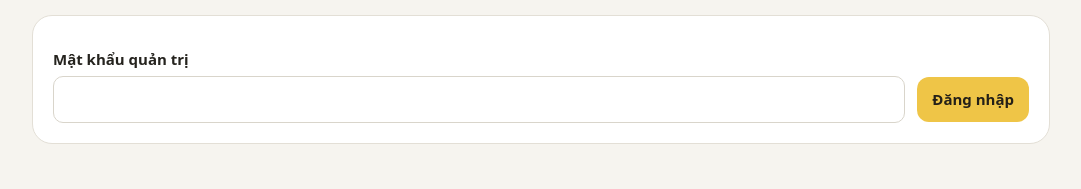
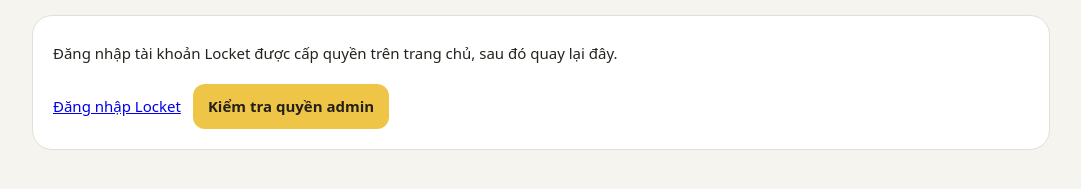
Before and after one commit to buivietduc07/locket_web, a website: page public/admin.html in a window 1280 px wide. Shown: the part 121-310 px from the top of the page, without its empty margins (99-1180 px from the left). Drawn offline with Linux system fonts and the light colour scheme.

Commit message:
Use existing Locket login session for admin interface

```diff
--- a/public/admin.html
+++ b/public/admin.html
@@ -11,14 +11,11 @@
 <main>
 <header><div><h1>Quản trị Photobooth</h1><p>Thêm, sửa và xóa khung ảnh của website.</p></div><a href="/">Về camera</a></header>
 <section id="loginPanel" class="panel">
-<form id="loginForm">
-<label for="password">Mật khẩu quản trị</label>
-<div class="login-row"><input id="password" type="password" autocomplete="current-password" required><button type="submit">Đăng nhập</button></div>
-</form>
+<p>Đăng nhập tài khoản Locket được cấp quyền trên trang chủ, sau đó quay lại đây.</p><div class="actions"><a href="/">Đăng nhập Locket</a><button id="checkAccess" type="button">Kiểm tra quyền admin</button></div>
 </section>
 <p id="status" role="status" aria-live="polite"></p>
 <div id="workspace" hidden>
-<div class="toolbar"><h2>Khung ảnh đã tải lên</h2><button type="button" id="logout">Đăng xuất</button></div>
+<div class="toolbar"><h2>Khung ảnh đã tải lên</h2><button type="button" id="logout">Về trang chủ</button></div>
 <div id="frameList" class="catalog"></div>
 <section class="panel">
 <h2 id="editorTitle">Thêm khung mới</h2>
```
